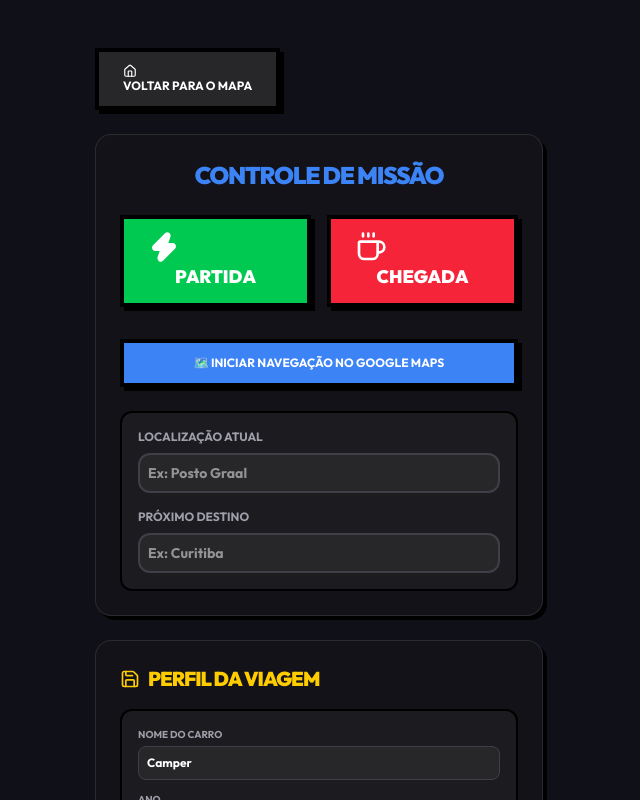
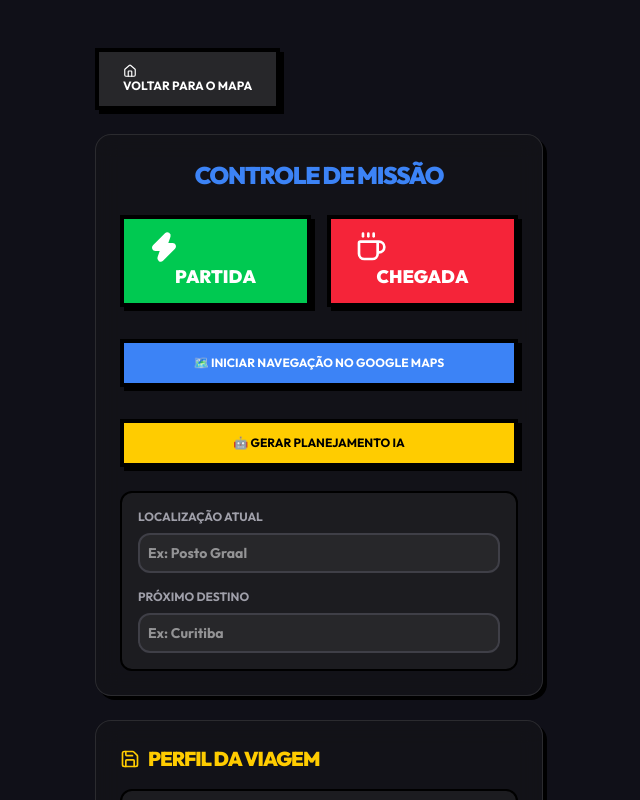
Before and after one commit to JocksanBrito/camper-track, a Next.js app: page /admin in a window 1280 px wide. Shown: the top 800 px of the page, without its empty margins (321-961 px from the left). Built offline with nearby package versions, Linux system fonts and the light colour scheme; no server answers; the database is empty.

Commit message:
melhorias v6 fix IA API

```diff
--- a/app/admin/page.tsx
+++ b/app/admin/page.tsx
@@ -228,6 +228,19 @@ export default function AdminDashboard() {
         >
           🗺️ Iniciar Navegação no Google Maps
         </a>
+
+        {/* Planejamento de IA */}
+        <button
+          onClick={async () => {
+            toast.info("Processando Telemetria via Cérebro de IA...");
+            setTimeout(() => {
+              toast.success("Planejamento Gerado! ETA: 3h | Distância: 240km");
+            }, 1500);
+          }}
+          className="game-button bg-[var(--mario-yellow)] text-black font-black text-center text-xs py-3 w-full shadow-[2px_2px_0px_0px_rgba(0,0,0,1)] border-2 border-black mt-2 uppercase"
+        >
+          🤖 Gerar Planejamento IA
+        </button>
 
         {/* Inputs de Status */}
         <div className="flex flex-col gap-4 bg-zinc-800/50 p-4 rounded-xl border-2 border-black">
```
